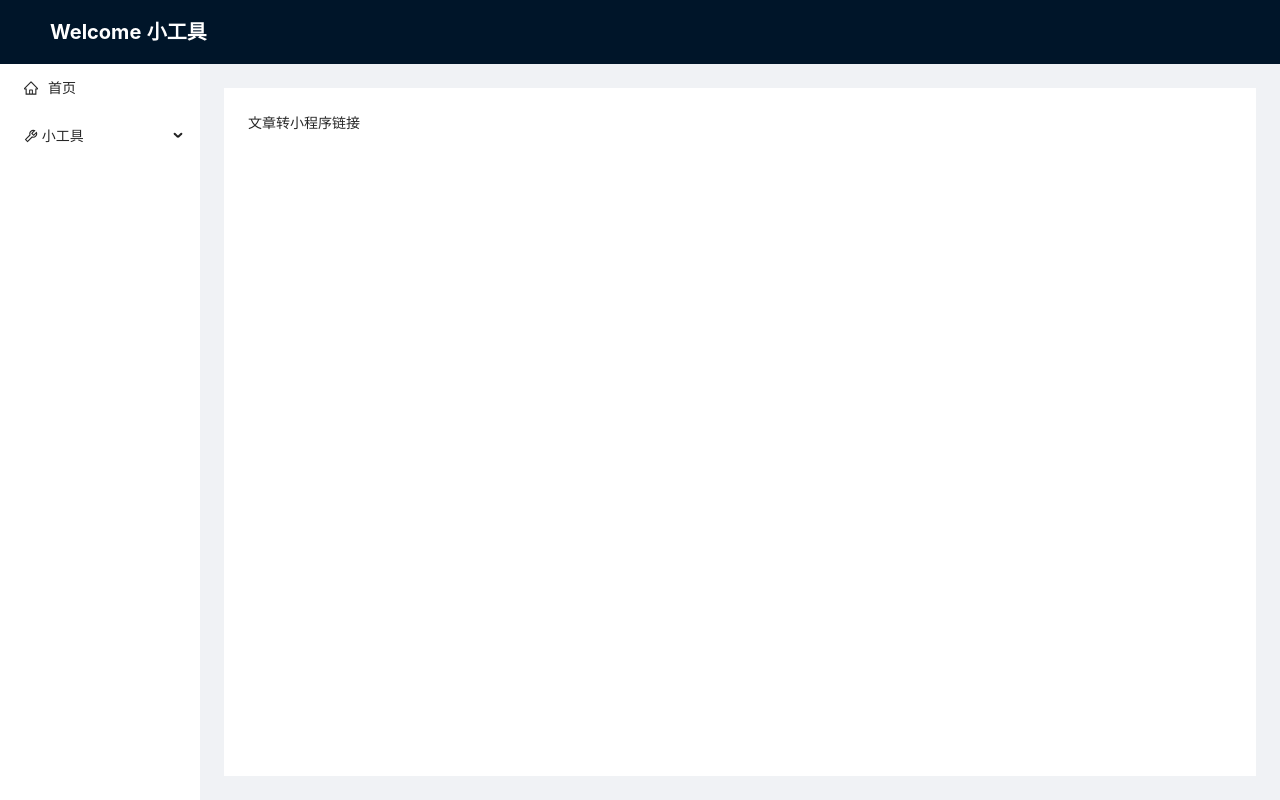
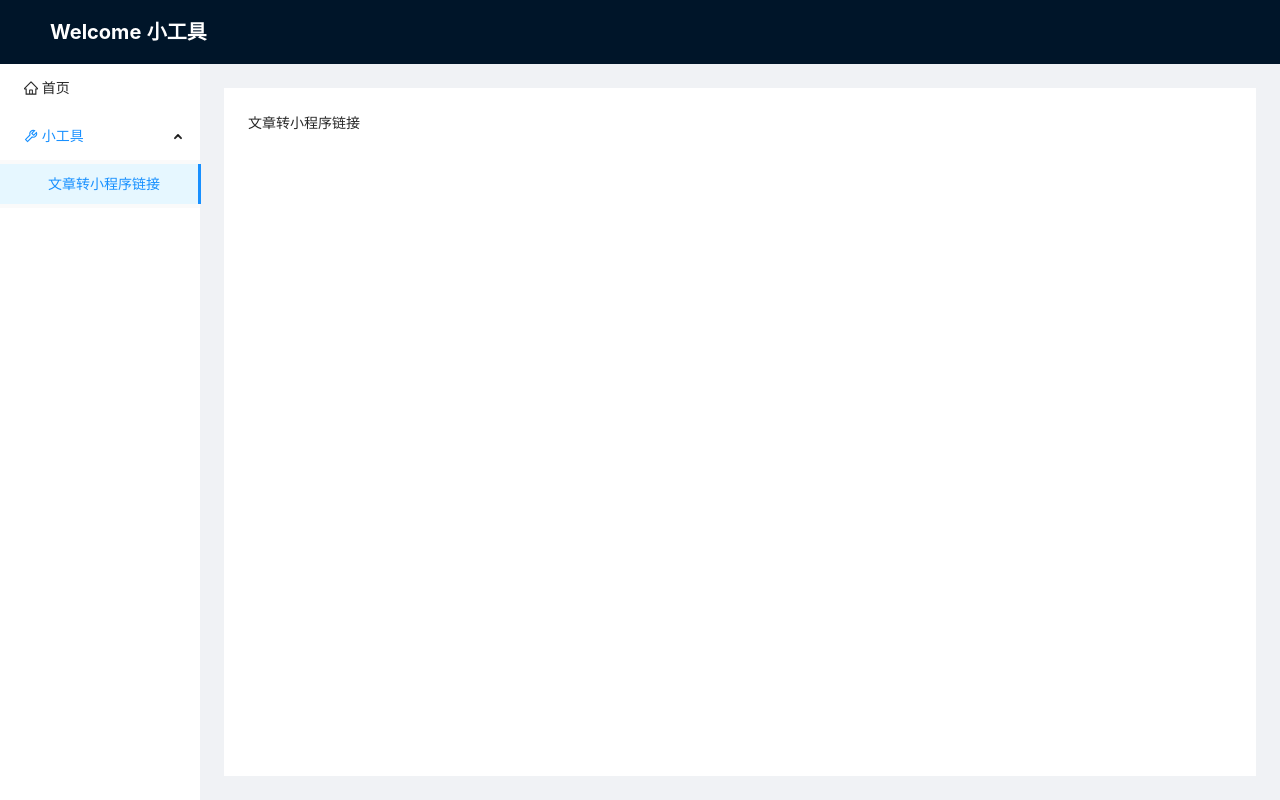
Before and after one commit to smallyangy/smalltools, a Vue app: page /smalltools/smalltool/articleToMini in a window 1280 px wide. Built offline with nearby package versions, Linux system fonts and the light colour scheme.

Commit message:
feat: 路由驱动菜单

```diff
--- a/index.html
+++ b/index.html
@@ -4,7 +4,7 @@
     <meta charset="UTF-8" />
     <link rel="icon" href="/favicon.ico" />
     <meta name="viewport" content="width=device-width, initial-scale=1.0" />
-    <title>小工具集锦</title>
+    <title>小工具</title>
   </head>
   <body>
     <div id="app"></div>
--- a/src/App.vue
+++ b/src/App.vue
@@ -21,28 +21,35 @@
         <a-layout>
             <a-layout-sider width="200" style="background: #fff;">
                 <a-menu
+                    v-model:selectedKeys="selectedKeys"
+                    v-model:openKeys="openKeys"
                     mode="inline"
                     :style="{ height: '100%', borderRight: 0 }"
                 >
-                    <a-menu-item key="sub1">
-                        <template #icon>
-                            <home-outlined />
-                        </template>
-                        <router-link to="/">
-                            首页
-                        </router-link>
-                    </a-menu-item>
-                    <a-sub-menu key="sub2">
-                        <template #title>
-                            <span>
-                                <tool-outlined />
-                                小工具
-                            </span>
-                        </template>
-                        <a-menu-item key="5">
-                            <router-link to="/smalltool/articleToMini">文章转小程序链接</router-link>
+                    <template v-for="(item) in routes" :key="item.name">
+                        <!-- 有二级菜单 -->
+                        <a-sub-menu v-if="item.children && item.children.length > 0" :key="item.name">
+                            <template #title>
+                                <span>
+                                    <Icon :icon="item.meta.icon || ''"></Icon>
+                                    {{ item.meta?.title }}
+                                </span>
+                            </template>
+                            <!-- 子菜单 -->
+                            <a-menu-item v-for="(child) in item.children" :key="child.name">
+                                <router-link :to="{name: child.name}">
+                                    {{ child?.meta?.title }}
+                                </router-link>
+                            </a-menu-item>
+                        </a-sub-menu>
+                        <!-- 无二级菜单 -->
+                        <a-menu-item v-else :key="item.name">
+                            <router-link :to="{name: item.name}">
+                                <Icon :icon="item.meta.icon || ''"></Icon>
+                                {{ item.meta?.title }}
+                            </router-link>
                         </a-menu-item>
-                    </a-sub-menu>
+                    </template>
                 </a-menu>
             </a-layout-sider>
             <a-layout class="body" style="padding: 24px 24px 24px;">
@@ -62,7 +69,24 @@
 </template>
 
 <script lang="ts" setup>
-    import { HomeOutlined, ToolOutlined } from '@ant-design/icons-vue';
+    import Icon from '@/components/layout/Icon';
+    import { routes } from '@/router';
+    import { ref, watch } from 'vue';
+    import { useRoute } from 'vue-router';
+
+    const router = useRoute();
+    // 当前选择的菜单
+    const selectedKeys = ref<[string|symbol]>(['']);
+    // 当前展开
+    const openKeys = ref<[string|symbol]>(['']);
+    watch(router, () => {
+        // 处理刷新问题
+        selectedKeys.value = [router.name || ''];
+        const matched = router.matched;
+        if (matched.length > 1) {
+            openKeys.value = [matched[0].name || ''];
+        }
+    });
 </script>
 
 <style lang="scss">
--- /dev/null
+++ b/src/components/layout/Icon.ts
@@ -0,0 +1,10 @@
+import { createVNode } from 'vue';
+import * as $Icon from '@ant-design/icons-vue';
+
+export default (props: { icon: string }) => {
+    const { icon = '' } = props;
+    const iconName: string = icon || '';
+    if (typeof icon === 'string') {
+        return createVNode($Icon[iconName]);
+    }
+};
--- a/src/router/index.ts
+++ b/src/router/index.ts
@@ -2,21 +2,40 @@ import { createRouter, createWebHistory, RouteRecordRaw } from 'vue-router';
 
 import Home from '@/views/home/index.vue';
 
-const routes: Array<RouteRecordRaw> = [
+type CustomRoutes = RouteRecordRaw & {
+    meta: {
+        title?: string,
+        icon?: string
+    }
+}
+
+export const routes: Array<CustomRoutes> = [
     {
         path: '/',
         name: 'Home',
         component: Home,
+        meta: {
+            title: '首页',
+            icon: 'HomeOutlined',
+        },
     },
     {
         path: '/smalltool',
         name: 'SmallTool',
         component: () => import('@/views/small-tool/index.vue'),
+        meta: {
+            title: '小工具',
+            icon: 'ToolOutlined',
+        },
         children: [
             {
                 path: 'articleToMini',
                 name: 'ArticleToMini',
                 component: () => import('@/views/small-tool/articleToMiniLink.vue'),
+                meta: {
+                    title: '文章转小程序链接',
+                    icon: '',
+                },
             },
         ],
     },
--- a/src/shims-vue.d.ts
+++ b/src/shims-vue.d.ts
@@ -1,6 +1,7 @@
+// 配合ts解决组件引入类型报错问题
 declare module '*.vue' {
-    import { DefineComponent } from 'vue';
+    import type { DefineComponent } from 'vue';
 
     const component: DefineComponent<{}, {}, any>;
     export default component;
-  }
+}
```
Also changed, not shown: tsconfig.json (+6 -2 lines).
